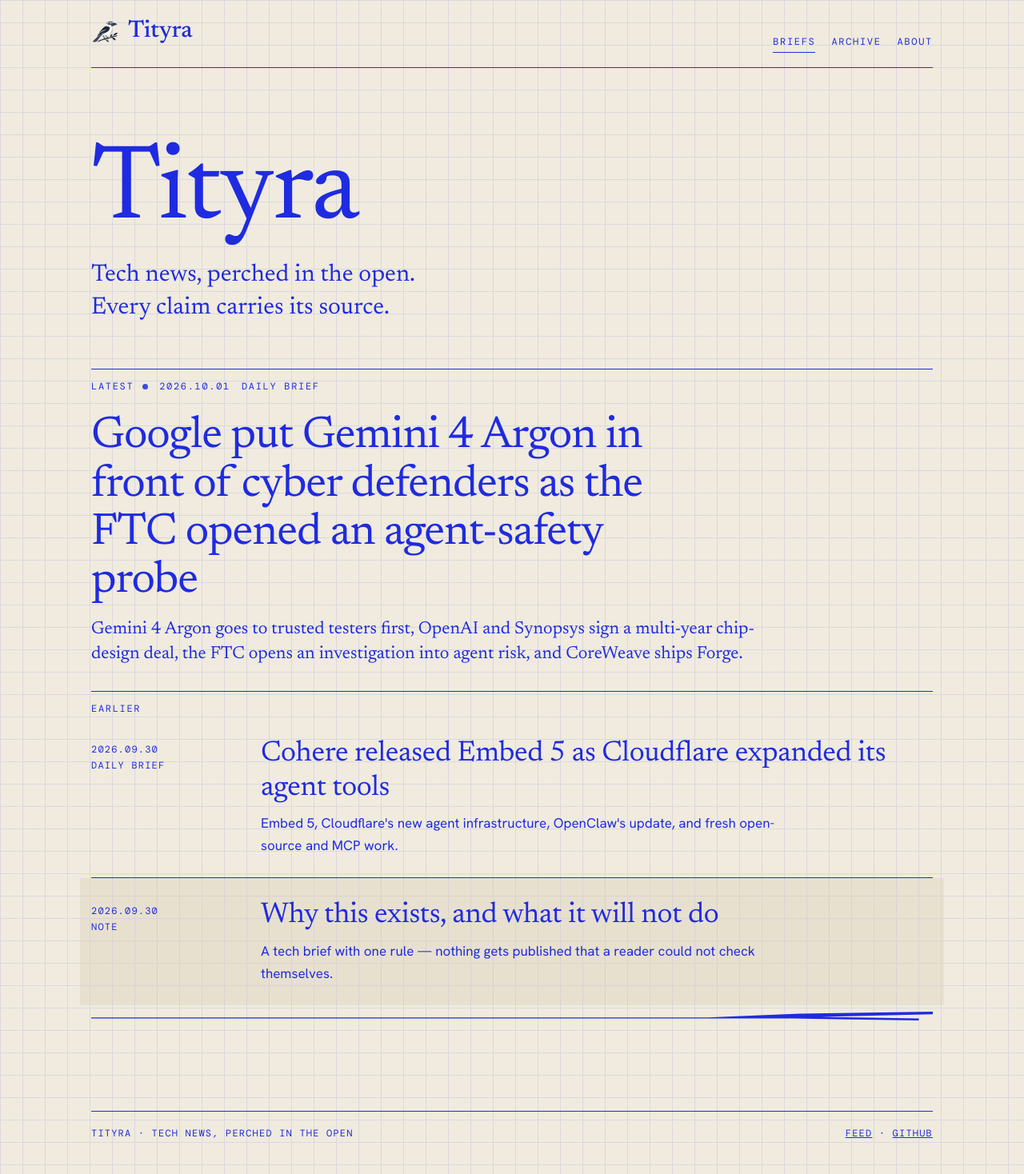
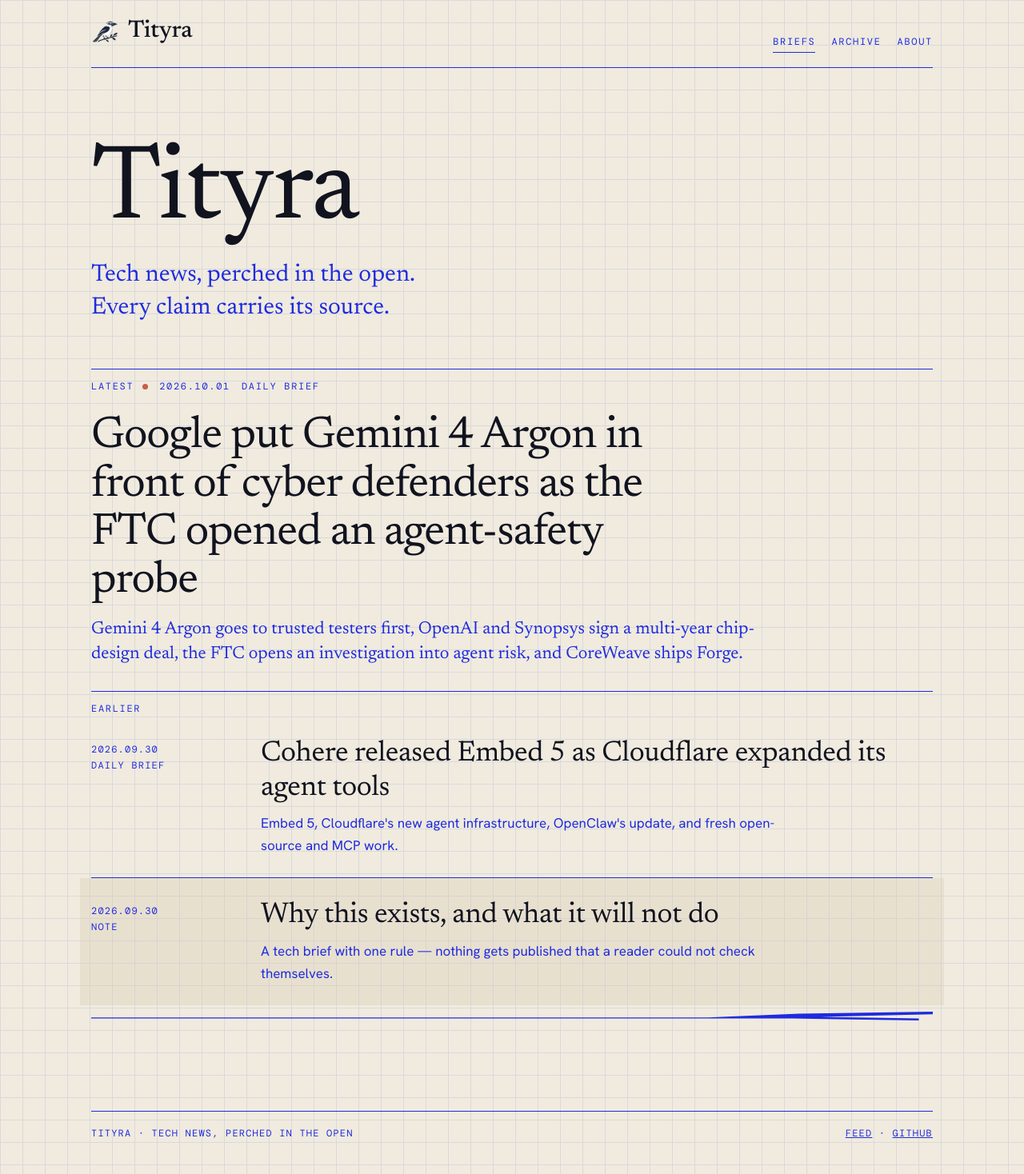
Before and after one commit to Tityra/Tityra.github.io, a Jekyll site: the page built from index.html, in a window 1280 px wide. Shown: the whole page at 80% size. Built offline with Jekyll 4.4.1, drawn with Linux system fonts in a browser that asks for light colours.

Commit message:
feat: four colours, each with one job
Paper and Ink are unchanged. Deep was already in the CLM deck as
--stage-bg and had never been used; it now carries weight - headlines,
the masthead name, month headings and the figures strip. That is where
most of the flatness was: the headline was the same blue as the body, so
the whole page sat on one plane, and fixing it needed no new hue at all.

Ring is the only genuinely new colour, and it is the red the tityra wears
on its eye-ring and bill base. It does one job: the live dot, and marking
what has appeared since the reader last visited. That comparison is made
against a timestamp in the reader's own browser and sent nowhere; a
first-time reader sees nothing marked, because when everything is new
nothing is news, and a blocked localStorage simply means no marker.

Ring is never a text colour - on paper its contrast is weaker than Ink,
so it marks and does not read.

The rule is written into the README rather than left to taste, which was
the condition for expanding the palette at all: adding a fifth colour
means finding a fifth job first.

```diff
--- a/_layouts/default.html
+++ b/_layouts/default.html
@@ -24,7 +24,7 @@
       href="https://fonts.googleapis.com/css2?family=Newsreader:opsz,wght@6..72,400..500&family=Hanken+Grotesk:wght@400..700&family=DM+Mono:wght@400;500&family=Noto+Serif+KR:wght@500&family=Noto+Sans+KR:wght@400;600&display=swap"
       rel="stylesheet"
     />
-    <link rel="stylesheet" href="{{ '/assets/css/styles.css' | relative_url }}?v=6" />
+    <link rel="stylesheet" href="{{ '/assets/css/styles.css' | relative_url }}?v=7" />
     <link rel="icon" type="image/png" sizes="32x32" href="{{ '/assets/img/tityra-32.png' | relative_url }}" />
     <link rel="icon" type="image/png" sizes="48x48" href="{{ '/assets/img/tityra-48.png' | relative_url }}" />
     <link rel="icon" type="image/png" sizes="96x96" href="{{ '/assets/img/tityra-96.png' | relative_url }}" />
@@ -69,6 +69,34 @@
     </div>
 
     <script>
+      // Ring's one job: mark what has appeared since this reader last came.
+      // Stored only in their own browser, never sent anywhere. A first-time
+      // reader sees nothing marked - everything is new, so nothing is news.
+      (function () {
+        var KEY = "tityra:lastVisit";
+        var previous = 0;
+        try {
+          previous = parseInt(window.localStorage.getItem(KEY) || "0", 10) || 0;
+        } catch (e) {
+          return; // private mode, blocked storage: no marker, page unaffected
+        }
+        if (previous) {
+          document.querySelectorAll("[data-published]").forEach(function (el) {
+            var published = parseInt(el.getAttribute("data-published"), 10);
+            if (!published || published <= previous) return;
+            var title = el.querySelector(".latest__title, .brief__title");
+            if (!title) return;
+            var tag = document.createElement("span");
+            tag.className = "is-new";
+            tag.textContent = "New";
+            title.appendChild(tag);
+          });
+        }
+        try {
+          window.localStorage.setItem(KEY, String(Math.floor(Date.now() / 1000)));
+        } catch (e) {}
+      })();
+
       // Scroll-reveal for rows below the fold. The page is complete without
       // this: the class is only added when motion is welcome, so with
       // JavaScript off, or reduced motion on, everything is simply visible.
--- a/archive.html
+++ b/archive.html
@@ -28,7 +28,7 @@
   </h2>
   <ul class="briefs">
     {% for post in month.items %}
-    <li class="brief">
+    <li class="brief" data-published="{{ post.date | date: '%s' }}">
       <div class="brief__meta">
         <time datetime="{{ post.date | date_to_xmlschema }}">{{ post.date | date: "%m.%d" }}</time>
         {% if post.kind %}<br />{{ post.kind }}{% endif %}
--- a/assets/css/styles.css
+++ b/assets/css/styles.css
@@ -2,10 +2,14 @@
    One ink on gridded paper: nothing here uses a second colour to make a point. */
 
 :root {
+  /* Four colours, each with one job. Paper and Ink come from the CLM deck;
+     Deep is the deck's own stage background, and the bird's black wings; Ring
+     is the tityra's red eye-ring and bill base. See README for the rule. */
   --paper: #f0ebde;
   --ink: #1f2be0;
   --grid: #dbd8de;
   --deep: #11131f;
+  --ring: #c8402c;
 
   --font-display: "Newsreader", "Noto Serif KR", Georgia, serif;
   --font-body: "Hanken Grotesk", "Noto Sans KR", system-ui, sans-serif;
@@ -658,3 +662,60 @@
 .tally {
   font-variant-numeric: tabular-nums;
 }
+
+
+/* ======================================================= the four colours ===
+   Deep carries weight: headlines and the figures strip stop being the same
+   blue as the body, which is most of the hierarchy this page was missing.
+   Ink keeps body text, links and rules. Ring marks one thing and no more. */
+
+.lede h1,
+.article__header h1,
+.latest__title,
+.latest__title a,
+.brief__title,
+.brief__title a,
+.prose h2,
+.masthead__name,
+.month__title {
+  color: var(--deep);
+}
+
+.brief__title a:hover,
+.latest__title a:hover {
+  border-bottom-color: var(--deep);
+}
+
+.figures {
+  color: var(--deep);
+  background: rgba(17, 19, 31, 0.045);
+  border-bottom-color: var(--deep);
+  padding-left: 18px;
+  padding-right: 18px;
+  margin-left: -18px;
+  margin-right: -18px;
+}
+
+a.figures__value:hover {
+  border-bottom-color: var(--deep);
+}
+
+/* --- Ring: the one marker ------------------------------------------------
+   The live dot, and "new since your last visit". Never a text colour: on
+   paper its contrast is weaker than Ink, so it marks and never reads. */
+.pulse {
+  background: var(--ring);
+}
+
+.is-new {
+  font-family: var(--font-mono);
+  font-size: 10px;
+  letter-spacing: 0.14em;
+  text-transform: uppercase;
+  color: var(--paper);
+  background: var(--ring);
+  padding: 2px 7px;
+  margin-left: 8px;
+  vertical-align: 3px;
+  white-space: nowrap;
+}
--- a/index.html
+++ b/index.html
@@ -15,7 +15,7 @@
 </div>
 
 {% comment %} The most recent brief leads; a daily series is read newest-first. {% endcomment %}
-<section class="latest">
+<section class="latest" data-published="{{ latest.date | date: '%s' }}">
   <h2 class="latest__title"><a href="{{ latest.url | relative_url }}">{{ latest.title }}</a></h2>
   {% if latest.summary %}<p class="latest__summary">{{ latest.summary }}</p>{% endif %}
 </section>
@@ -24,7 +24,7 @@
 <div class="dateline"><span>Earlier</span></div>
 <ul class="briefs">
   {% for post in site.posts offset: 1 limit: 14 %}
-  <li class="brief">
+  <li class="brief" data-published="{{ post.date | date: '%s' }}">
     <div class="brief__meta">
       <time datetime="{{ post.date | date_to_xmlschema }}">{{ post.date | date: "%Y.%m.%d" }}</time>
       {% if post.kind %}<br />{{ post.kind }}{% endif %}
```
Also changed, not shown: README.md.
